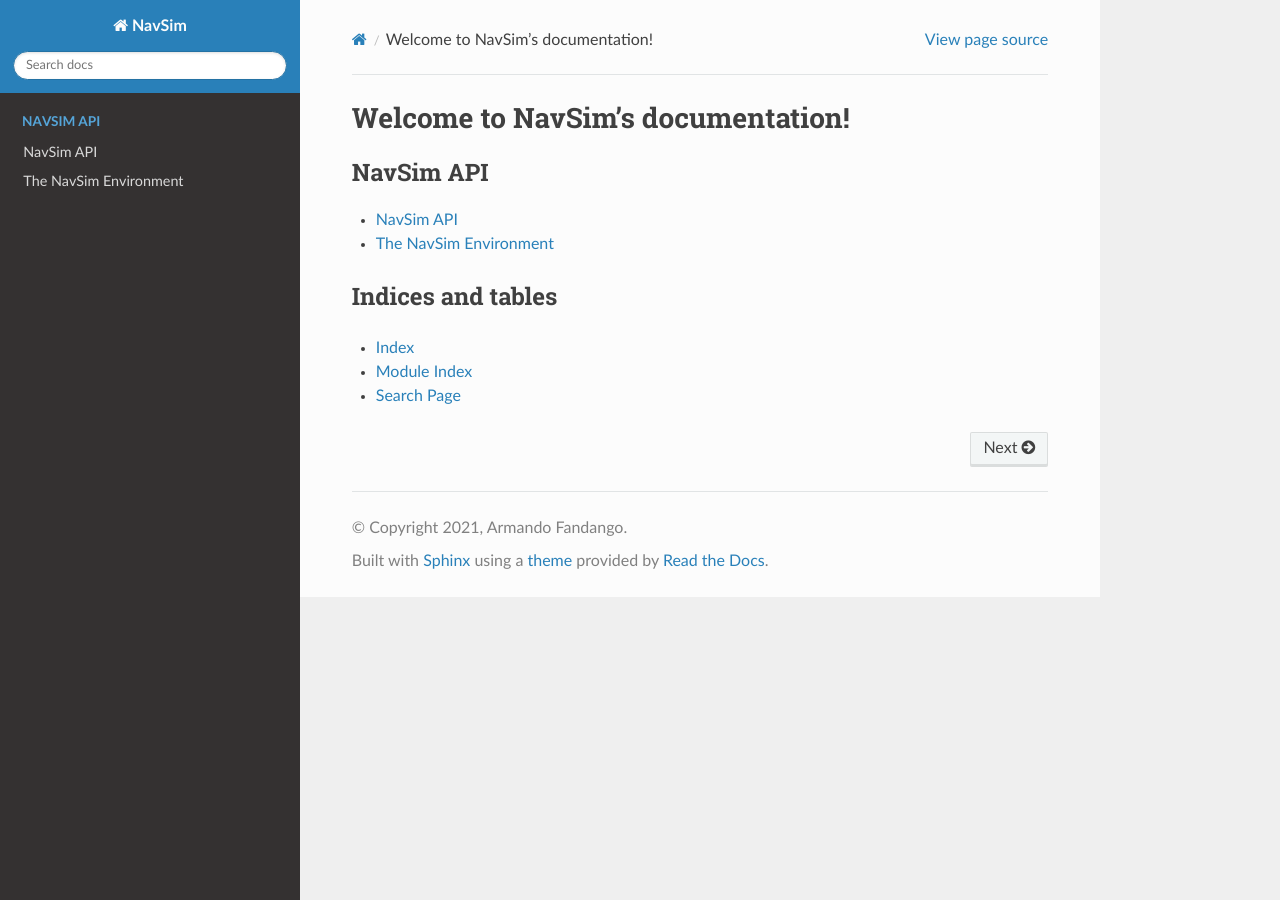
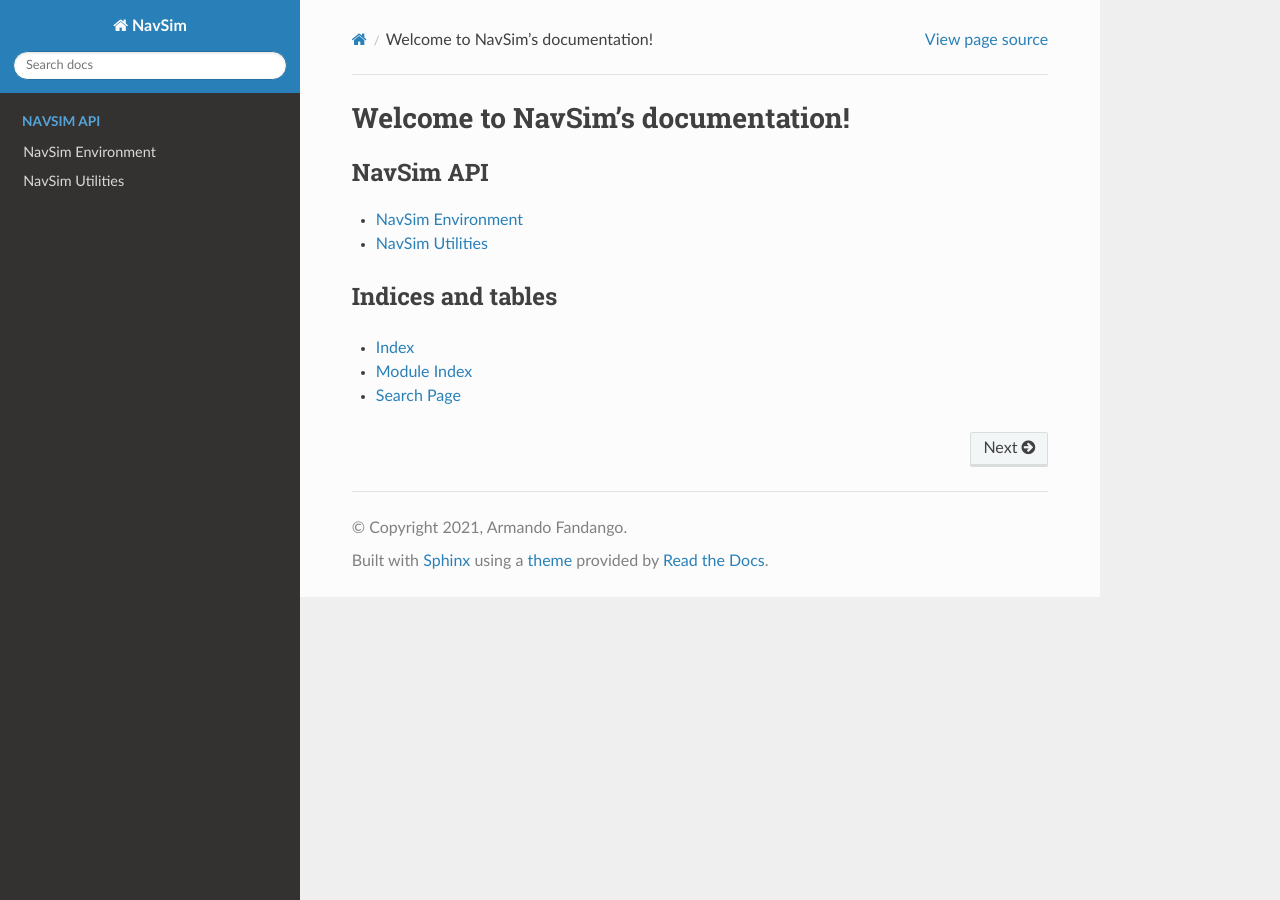
Before and after one commit to ucf-sttc/navsim, a Sphinx documentation site: the page built from docs/source/index.rst, in a window 1280 px wide. Built offline with Sphinx 7.4.7 and the Read the Docs theme 2.0.0, drawn with Linux system fonts in a browser that asks for light colours; pages that are not in the unit, such as notebooks, are missing from menus.

Commit message:
added documentation code files.

```diff
--- a/docs/source/navsim_api.rst
+++ b/docs/source/navsim_api.rst
@@ -1,13 +1,14 @@
-NavSim API
-===================
-
-.. automodule:: navsim
-   :members:
-
-The NavSim Environment
+NavSim Environment
 ========================
 .. autoclass:: navsim.NavSimGymEnv
    :members:
    :inherited-members:
    :show-inheritance:
+
+NavSim Utilities
+========================
+.. autoclass:: navsim.util.ObjDict
+   :members:
+   :inherited-members:
    :undoc-members:
+   :show-inheritance:
```
